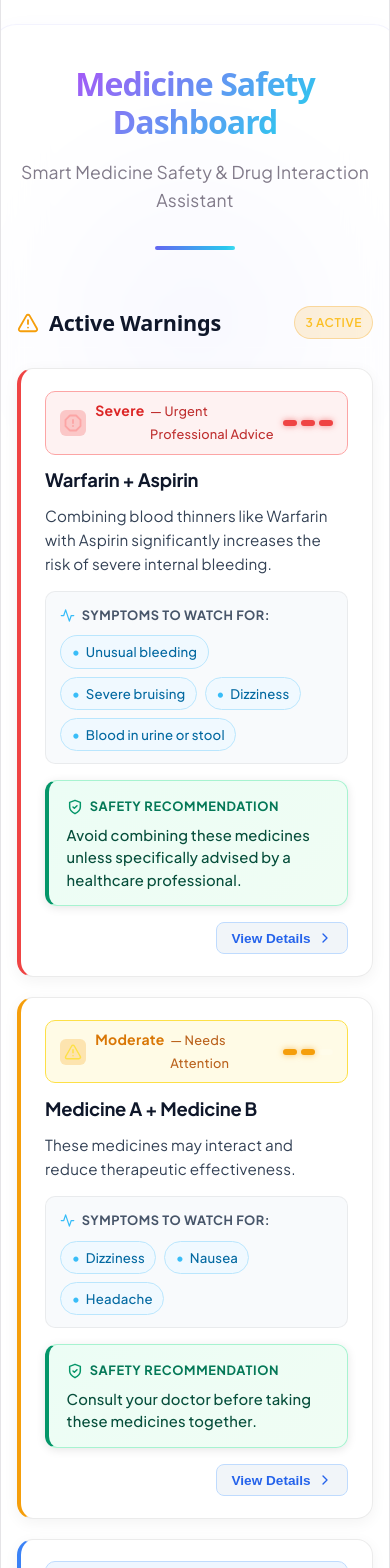
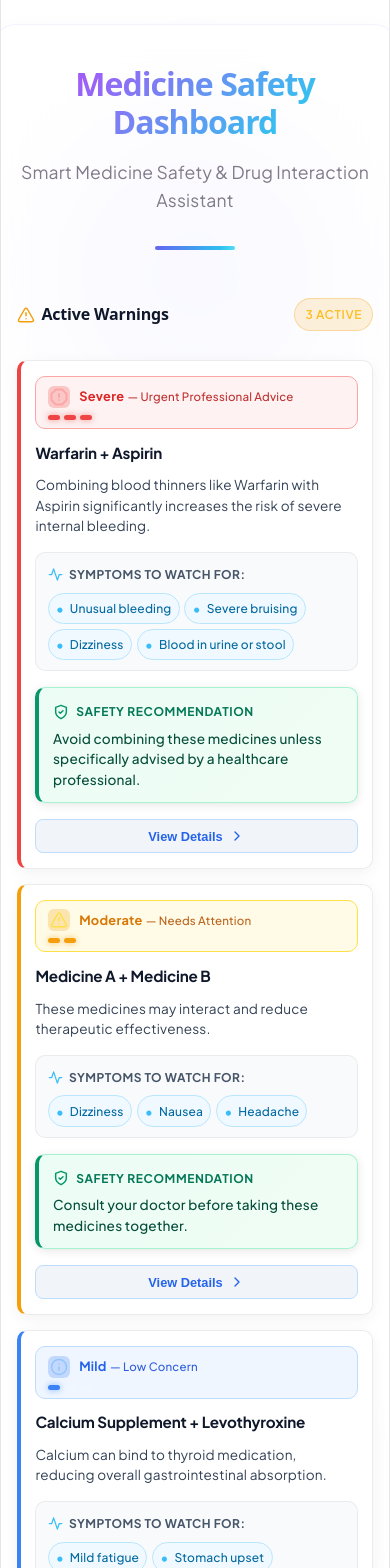
Before and after one commit to its-Sittu/HackInMotion-RICR-HIM-1114, a React (Vite) app: page / in a window 390 px wide. Shown: the top 1568 px of the page. Built offline with nearby package versions, Linux system fonts and the light colour scheme.

Commit message:
fix: improve warning cards responsiveness

```diff
--- a/src/styles/activeWarnings.css
+++ b/src/styles/activeWarnings.css
@@ -1,16 +1,24 @@
 /* src/styles/activeWarnings.css */
+
+/* ============================================
+   BASE LAYOUT
+   ============================================ */
 
 .active-warnings-section {
   width: 100%;
+  max-width: 100%;
   margin-top: 1.5rem;
   font-family: 'Plus Jakarta Sans', system-ui, -apple-system, sans-serif;
   text-align: left;
+  box-sizing: border-box;
 }
 
 .active-warnings-header {
   display: flex;
   align-items: center;
   justify-content: space-between;
+  flex-wrap: wrap;
+  gap: 0.5rem;
   margin-bottom: 1.25rem;
   padding-bottom: 0.5rem;
   border-bottom: 1px solid rgba(255, 255, 255, 0.08);
@@ -25,6 +33,7 @@
   color: var(--text, #f8fafc);
   margin: 0;
   letter-spacing: -0.01em;
+  min-width: 0;
 }
 
 .warning-title-icon {
@@ -42,6 +51,7 @@
   border-radius: 9999px;
   text-transform: uppercase;
   letter-spacing: 0.05em;
+  white-space: nowrap;
 }
 
 .active-warnings-list {
@@ -50,7 +60,10 @@
   gap: 1.25rem;
 }
 
-/* Reusable Warning Card */
+/* ============================================
+   WARNING CARD — BASE STYLES
+   ============================================ */
+
 .active-warning-card {
   background: rgba(15, 23, 42, 0.65);
   backdrop-filter: blur(16px);
@@ -59,9 +72,13 @@
   border-radius: 16px;
   padding: 1.35rem 1.5rem;
   position: relative;
-  overflow: hidden;
+  /* overflow: hidden removed to prevent clipping on mobile */
+  overflow: visible;
   transition: all 0.3s cubic-bezier(0.4, 0, 0.2, 1);
   box-shadow: 0 4px 20px rgba(0, 0, 0, 0.15);
+  box-sizing: border-box;
+  width: 100%;
+  min-width: 0;
 }
 
 .active-warning-card:hover {
@@ -84,29 +101,43 @@
   border-left: 4px solid #3b82f6;
 }
 
+/* ============================================
+   CARD HEADER
+   ============================================ */
+
 .warning-card-header {
   display: flex;
   align-items: center;
   justify-content: space-between;
   margin-bottom: 0.85rem;
+  min-width: 0;
 }
 
-/* Risk Severity Indicator Component */
+/* ============================================
+   RISK SEVERITY INDICATOR
+   ============================================ */
+
 .risk-severity-indicator {
   display: flex;
   align-items: center;
   justify-content: space-between;
   width: 100%;
+  min-width: 0;
   padding: 0.45rem 0.85rem;
   border-radius: 10px;
   background: rgba(15, 23, 42, 0.4);
   border: 1px solid rgba(255, 255, 255, 0.08);
+  flex-wrap: wrap;
+  gap: 0.5rem;
+  box-sizing: border-box;
 }
 
 .severity-header-group {
   display: flex;
   align-items: center;
   gap: 0.6rem;
+  min-width: 0;
+  flex-shrink: 1;
 }
 
 .severity-icon-wrapper {
@@ -122,26 +153,31 @@
 .severity-text-container {
   display: flex;
   align-items: baseline;
-  gap: 0.35rem;
+  flex-wrap: wrap;
+  gap: 0.25rem;
   font-size: 0.875rem;
+  min-width: 0;
 }
 
 .severity-main-label {
   font-weight: 700;
   letter-spacing: 0.02em;
+  white-space: nowrap;
 }
 
 .severity-subtext-label {
   font-weight: 500;
   font-size: 0.8rem;
   opacity: 0.9;
+  white-space: nowrap;
 }
 
-/* Meter / Step bars (non-color visual indicator) */
+/* Meter bars */
 .severity-meter {
   display: flex;
   align-items: center;
   gap: 4px;
+  flex-shrink: 0;
 }
 
 .meter-bar {
@@ -152,94 +188,73 @@
   transition: all 0.25s ease;
 }
 
-/* Severe Severity Specifics */
-.severity-severe {
-  background: rgba(239, 68, 68, 0.12);
-  border-color: rgba(239, 68, 68, 0.3);
-}
-.severity-severe .severity-icon-wrapper {
-  background: rgba(239, 68, 68, 0.25);
-  color: #fca5a5;
-}
-.severity-severe .severity-main-label {
-  color: #fca5a5;
-}
-.severity-severe .severity-subtext-label {
-  color: #f87171;
-}
-.severity-severe .meter-bar.active {
-  background: #ef4444;
-  box-shadow: 0 0 6px rgba(239, 68, 68, 0.6);
-}
+/* Severe */
+.severity-severe { background: rgba(239, 68, 68, 0.12); border-color: rgba(239, 68, 68, 0.3); }
+.severity-severe .severity-icon-wrapper { background: rgba(239, 68, 68, 0.25); color: #fca5a5; }
+.severity-severe .severity-main-label { color: #fca5a5; }
+.severity-severe .severity-subtext-label { color: #f87171; }
+.severity-severe .meter-bar.active { background: #ef4444; box-shadow: 0 0 6px rgba(239, 68, 68, 0.6); }
 
-/* Moderate Severity Specifics */
-.severity-moderate {
-  background: rgba(245, 158, 11, 0.12);
-  border-color: rgba(245, 158, 11, 0.3);
-}
-.severity-moderate .severity-icon-wrapper {
-  background: rgba(245, 158, 11, 0.25);
-  color: #fde047;
-}
-.severity-moderate .severity-main-label {
-  color: #fde047;
-}
-.severity-moderate .severity-subtext-label {
-  color: #fbbf24;
-}
-.severity-moderate .meter-bar.active {
-  background: #f59e0b;
-  box-shadow: 0 0 6px rgba(245, 158, 11, 0.6);
-}
+/* Moderate */
+.severity-moderate { background: rgba(245, 158, 11, 0.12); border-color: rgba(245, 158, 11, 0.3); }
+.severity-moderate .severity-icon-wrapper { background: rgba(245, 158, 11, 0.25); color: #fde047; }
+.severity-moderate .severity-main-label { color: #fde047; }
+.severity-moderate .severity-subtext-label { color: #fbbf24; }
+.severity-moderate .meter-bar.active { background: #f59e0b; box-shadow: 0 0 6px rgba(245, 158, 11, 0.6); }
 
-/* Mild Severity Specifics */
-.severity-mild {
-  background: rgba(59, 130, 246, 0.12);
-  border-color: rgba(59, 130, 246, 0.3);
-}
-.severity-mild .severity-icon-wrapper {
-  background: rgba(59, 130, 246, 0.25);
-  color: #93c5fd;
-}
-.severity-mild .severity-main-label {
-  color: #93c5fd;
-}
-.severity-mild .severity-subtext-label {
-  color: #60a5fa;
-}
-.severity-mild .meter-bar.active {
-  background: #3b82f6;
-  box-shadow: 0 0 6px rgba(59, 130, 246, 0.6);
-}
+/* Mild */
+.severity-mild { background: rgba(59, 130, 246, 0.12); border-color: rgba(59, 130, 246, 0.3); }
+.severity-mild .severity-icon-wrapper { background: rgba(59, 130, 246, 0.25); color: #93c5fd; }
+.severity-mild .severity-main-label { color: #93c5fd; }
+.severity-mild .severity-subtext-label { color: #60a5fa; }
+.severity-mild .meter-bar.active { background: #3b82f6; box-shadow: 0 0 6px rgba(59, 130, 246, 0.6); }
 
-/* Medicines Involved */
+/* ============================================
+   MEDICINES INVOLVED
+   ============================================ */
+
 .warning-medicines {
   margin-bottom: 0.75rem;
   margin-top: 0.85rem;
+  min-width: 0;
 }
 
 .medicine-names {
-  font-size: 1.15rem;
+  font-size: 1.1rem;
   font-weight: 700;
   color: #ffffff;
   letter-spacing: -0.01em;
+  /* Prevent long names from breaking layout */
+  word-break: break-word;
+  overflow-wrap: break-word;
+  display: block;
+  line-height: 1.4;
 }
 
-/* Short Explanation */
+/* ============================================
+   EXPLANATION
+   ============================================ */
+
 .warning-explanation {
   font-size: 0.95rem;
   line-height: 1.55;
   color: #cbd5e1;
   margin: 0 0 1rem 0;
+  word-break: break-word;
+  overflow-wrap: break-word;
 }
 
-/* Symptoms to watch for section */
+/* ============================================
+   SYMPTOMS SECTION
+   ============================================ */
+
 .warning-symptoms-box {
   margin-bottom: 1rem;
   background: rgba(15, 23, 42, 0.45);
   border: 1px solid rgba(255, 255, 255, 0.06);
   border-radius: 10px;
   padding: 0.75rem 0.9rem;
+  box-sizing: border-box;
 }
 
 .symptoms-label {
@@ -252,16 +267,18 @@
   text-transform: uppercase;
   letter-spacing: 0.04em;
   margin-bottom: 0.5rem;
+  flex-wrap: wrap;
 }
 
 .symptoms-icon {
   color: #38bdf8;
+  flex-shrink: 0;
 }
 
 .symptoms-chips-container {
   display: flex;
   flex-wrap: wrap;
-  gap: 0.5rem;
+  gap: 0.4rem;
 }
 
 .symptom-chip {
@@ -272,33 +289,44 @@
   color: #e0f2fe;
   border: 1px solid rgba(56, 189, 248, 0.25);
   border-radius: 9999px;
-  padding: 0.25rem 0.65rem;
-  font-size: 0.825rem;
+  padding: 0.25rem 0.6rem;
+  font-size: 0.8rem;
   font-weight: 500;
+  white-space: nowrap;
+  /* Prevent chips from overflowing */
+  max-width: 100%;
+  overflow: hidden;
+  text-overflow: ellipsis;
 }
 
 .symptom-dot {
   color: #38bdf8;
   font-size: 0.9rem;
+  flex-shrink: 0;
 }
 
-/* Visually Distinct Safety Recommendation Area */
+/* ============================================
+   SAFETY RECOMMENDATION
+   ============================================ */
+
 .warning-recommendation-box {
   background: linear-gradient(135deg, rgba(16, 185, 129, 0.1) 0%, rgba(6, 182, 212, 0.08) 100%);
   border: 1px solid rgba(16, 185, 129, 0.25);
   border-left: 4px solid #10b981;
   border-radius: 12px;
-  padding: 0.9rem 1.1rem;
+  padding: 0.9rem 1rem;
   display: flex;
   flex-direction: column;
   gap: 0.35rem;
   box-shadow: 0 2px 10px rgba(0, 0, 0, 0.1);
+  box-sizing: border-box;
 }
 
 .recommendation-header {
   display: flex;
   align-items: center;
   gap: 0.45rem;
+  flex-wrap: wrap;
 }
 
 .recommendation-icon {
@@ -315,14 +343,19 @@
 }
 
 .recommendation-text {
-  font-size: 0.925rem;
+  font-size: 0.9rem;
   color: #f1f5f9;
   margin: 0;
-  line-height: 1.5;
+  line-height: 1.55;
   font-weight: 500;
+  word-break: break-word;
+  overflow-wrap: break-word;
 }
 
-/* Expanded Details */
+/* ============================================
+   EXPANDED DETAILS
+   ============================================ */
+
 .warning-details-expanded {
   margin-top: 0.85rem;
   padding: 0.85rem 1rem;
@@ -330,6 +363,7 @@
   border-left: 3px solid #60a5fa;
   border-radius: 8px;
   animation: fadeIn 0.25s ease-in-out;
+  box-sizing: border-box;
 }
 
 .details-expanded-title {
@@ -346,13 +380,20 @@
   color: #cbd5e1;
   margin: 0;
   line-height: 1.5;
+  word-break: break-word;
+  overflow-wrap: break-word;
 }
 
-/* Card Footer & View Details Button */
+/* ============================================
+   CARD FOOTER & VIEW DETAILS BUTTON
+   ============================================ */
+
 .warning-card-footer {
   margin-top: 1rem;
   display: flex;
   justify-content: flex-end;
+  flex-wrap: wrap;
+  gap: 0.5rem;
 }
 
 .view-details-btn {
@@ -368,6 +409,7 @@
   align-items: center;
   gap: 0.375rem;
   transition: all 0.2s ease;
+  white-space: nowrap;
 }
 
 .view-details-btn:hover {
@@ -379,13 +421,17 @@
 
 .btn-arrow-icon {
   transition: transform 0.2s ease;
+  flex-shrink: 0;
 }
 
 .btn-arrow-icon.icon-rotated {
   transform: rotate(90deg);
 }
 
-/* Empty State */
+/* ============================================
+   EMPTY STATE
+   ============================================ */
+
 .no-warnings-state {
   text-align: center;
   padding: 2rem;
@@ -395,7 +441,181 @@
   border: 1px dashed rgba(255, 255, 255, 0.1);
 }
 
-/* Light theme overrides */
+/* ============================================
+   RESPONSIVE — TABLET (max 768px)
+   ============================================ */
+
+@media (max-width: 768px) {
+  .active-warning-card {
+    padding: 1.1rem 1.1rem;
+    border-radius: 12px;
+  }
+
+  .active-warnings-title {
+    font-size: 1.15rem;
+  }
+
+  .medicine-names {
+    font-size: 1rem;
+  }
+
+  .warning-explanation {
+    font-size: 0.9rem;
+  }
+
+  .risk-severity-indicator {
+    padding: 0.4rem 0.7rem;
+    gap: 0.4rem;
+  }
+
+  .severity-text-container {
+    font-size: 0.825rem;
+  }
+
+  .severity-subtext-label {
+    font-size: 0.75rem;
+  }
+
+  .recommendation-text {
+    font-size: 0.875rem;
+  }
+
+  .symptom-chip {
+    font-size: 0.775rem;
+    padding: 0.2rem 0.5rem;
+  }
+
+  .view-details-btn {
+    font-size: 0.8rem;
+    padding: 0.4rem 0.75rem;
+  }
+}
+
+/* ============================================
+   RESPONSIVE — MOBILE (max 480px)
+   ============================================ */
+
+@media (max-width: 480px) {
+  .active-warnings-section {
+    margin-top: 1rem;
+  }
+
+  .active-warnings-list {
+    gap: 0.9rem;
+  }
+
+  .active-warning-card {
+    padding: 0.95rem 0.9rem;
+    border-radius: 10px;
+  }
+
+  .active-warnings-title {
+    font-size: 1rem;
+    gap: 0.4rem;
+  }
+
+  .warning-title-icon {
+    width: 18px;
+    height: 18px;
+  }
+
+  .medicine-names {
+    font-size: 0.95rem;
+    line-height: 1.35;
+  }
+
+  .warning-explanation {
+    font-size: 0.85rem;
+    line-height: 1.5;
+  }
+
+  /* Severity indicator stacks on very small screens */
+  .risk-severity-indicator {
+    flex-direction: column;
+    align-items: flex-start;
+    padding: 0.5rem 0.7rem;
+    gap: 0.4rem;
+  }
+
+  .severity-text-container {
+    font-size: 0.8rem;
+    gap: 0.2rem;
+  }
+
+  .severity-subtext-label {
+    font-size: 0.72rem;
+  }
+
+  .severity-icon-wrapper {
+    width: 22px;
+    height: 22px;
+  }
+
+  .meter-bar {
+    width: 12px;
+    height: 5px;
+  }
+
+  /* Symptoms wrap tightly */
+  .warning-symptoms-box {
+    padding: 0.6rem 0.7rem;
+  }
+
+  .symptoms-chips-container {
+    gap: 0.3rem;
+  }
+
+  .symptom-chip {
+    font-size: 0.75rem;
+    padding: 0.2rem 0.45rem;
+  }
+
+  .symptoms-label {
+    font-size: 0.75rem;
+    margin-bottom: 0.4rem;
+  }
+
+  /* Recommendation */
+  .warning-recommendation-box {
+    padding: 0.75rem 0.85rem;
+    border-radius: 10px;
+  }
+
+  .recommendation-label {
+    font-size: 0.75rem;
+  }
+
+  .recommendation-text {
+    font-size: 0.85rem;
+    line-height: 1.5;
+  }
+
+  /* Footer full width button on tiny screens */
+  .warning-card-footer {
+    justify-content: stretch;
+  }
+
+  .view-details-btn {
+    width: 100%;
+    justify-content: center;
+    font-size: 0.8rem;
+    padding: 0.5rem 0.75rem;
+  }
+
+  /* Expanded details */
+  .warning-details-expanded {
+    padding: 0.7rem 0.8rem;
+  }
+
+  .details-expanded-text {
+    font-size: 0.825rem;
+  }
+}
+
+/* ============================================
+   LIGHT THEME OVERRIDES
+   ============================================ */
+
 @media (prefers-color-scheme: light) {
   .active-warnings-title {
     color: #0f172a;
@@ -405,19 +625,13 @@
     border: 1px solid rgba(0, 0, 0, 0.08);
     box-shadow: 0 4px 15px rgba(0, 0, 0, 0.05);
   }
-  .medicine-names {
-    color: #0f172a;
-  }
-  .warning-explanation {
-    color: #334155;
-  }
+  .medicine-names { color: #0f172a; }
+  .warning-explanation { color: #334155; }
   .warning-symptoms-box {
     background: rgba(248, 250, 252, 0.9);
     border: 1px solid rgba(0, 0, 0, 0.06);
   }
-  .symptoms-label {
-    color: #475569;
-  }
+  .symptoms-label { color: #475569; }
   .symptom-chip {
     background: #f0f9ff;
     color: #0369a1;
@@ -428,52 +642,18 @@
     border: 1px solid #a7f3d0;
     border-left: 4px solid #059669;
   }
-  .recommendation-label {
-    color: #047857;
-  }
-  .recommendation-text {
-    color: #064e3b;
-  }
-  .recommendation-icon {
-    color: #059669;
-  }
-  .severity-severe {
-    background: #fef2f2;
-    border-color: #fca5a5;
-  }
-  .severity-severe .severity-main-label {
-    color: #dc2626;
-  }
-  .severity-severe .severity-subtext-label {
-    color: #b91c1c;
-  }
-  .severity-moderate {
-    background: #fffbe6;
-    border-color: #fde047;
-  }
-  .severity-moderate .severity-main-label {
-    color: #d97706;
-  }
-  .severity-moderate .severity-subtext-label {
-    color: #b45309;
-  }
-  .severity-mild {
-    background: #eff6ff;
-    border-color: #bfdbfe;
-  }
-  .severity-mild .severity-main-label {
-    color: #2563eb;
-  }
-  .severity-mild .severity-subtext-label {
-    color: #1d4ed8;
-  }
-  .view-details-btn {
-    background: #f1f5f9;
-    color: #2563eb;
-    border-color: #bfdbfe;
-  }
-  .view-details-btn:hover {
-    background: #dbeafe;
-    color: #1d4ed8;
-  }
+  .recommendation-label { color: #047857; }
+  .recommendation-text { color: #064e3b; }
+  .recommendation-icon { color: #059669; }
+  .severity-severe { background: #fef2f2; border-color: #fca5a5; }
+  .severity-severe .severity-main-label { color: #dc2626; }
+  .severity-severe .severity-subtext-label { color: #b91c1c; }
+  .severity-moderate { background: #fffbe6; border-color: #fde047; }
+  .severity-moderate .severity-main-label { color: #d97706; }
+  .severity-moderate .severity-subtext-label { color: #b45309; }
+  .severity-mild { background: #eff6ff; border-color: #bfdbfe; }
+  .severity-mild .severity-main-label { color: #2563eb; }
+  .severity-mild .severity-subtext-label { color: #1d4ed8; }
+  .view-details-btn { background: #f1f5f9; color: #2563eb; border-color: #bfdbfe; }
+  .view-details-btn:hover { background: #dbeafe; color: #1d4ed8; }
 }
```
